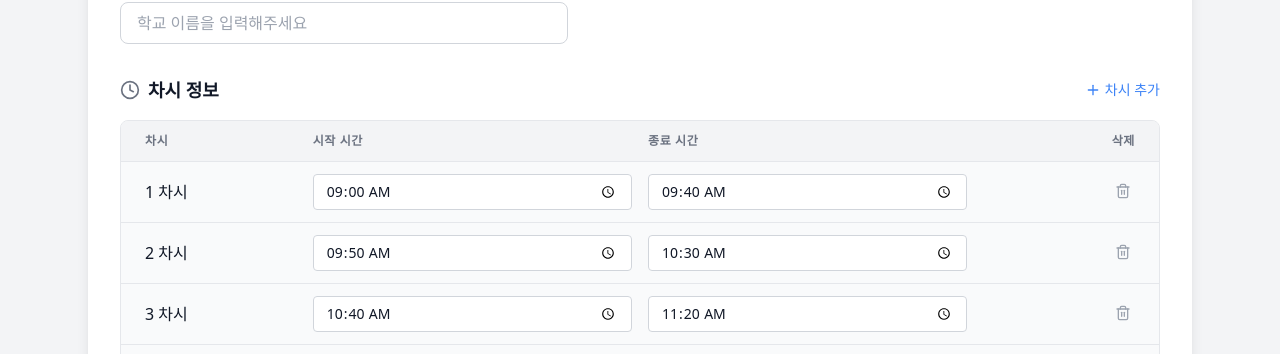
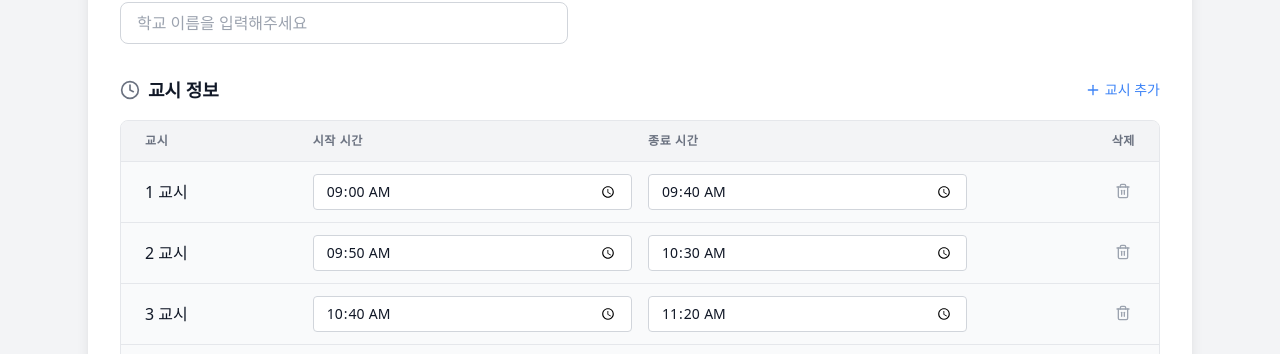
Before and after one commit to ChaozR/school-timetable, a React (Vite) app: page / in a window 1280 px wide. Shown: the part 446-800 px from the top of the page. Built offline with nearby package versions, Linux system fonts and the light colour scheme.

Commit message:
라벨 및 Read Me 정리

```diff
--- a/src/components/Step1_BasicInfo.tsx
+++ b/src/components/Step1_BasicInfo.tsx
@@ -47,20 +47,20 @@ export default function Step1_BasicInfo() {
         <div className="flex items-center justify-between mb-4">
           <h3 className="text-lg font-semibold flex items-center">
             <Clock className="w-5 h-5 mr-2 text-gray-500" />
-            차시 정보
+            교시 정보
           </h3>
           <button
             onClick={handleAddPeriod}
             className="flex items-center text-sm text-primary hover:text-blue-700 font-medium"
           >
             <Plus className="w-4 h-4 mr-1" />
-            차시 추가
+            교시 추가
           </button>
         </div>
 
         <div className="bg-gray-50 rounded-lg border border-gray-200 overflow-hidden">
           <div className="grid grid-cols-12 gap-4 px-6 py-3 bg-gray-100 border-b border-gray-200 text-xs font-semibold text-gray-500 uppercase tracking-wider">
-            <div className="col-span-2">차시</div>
+            <div className="col-span-2">교시</div>
             <div className="col-span-4">시작 시간</div>
             <div className="col-span-4">종료 시간</div>
             <div className="col-span-2 text-right">삭제</div>
@@ -70,7 +70,7 @@ export default function Step1_BasicInfo() {
             {schoolInfo.timeTable.map((period, index) => (
               <div key={index} className="grid grid-cols-12 gap-4 px-6 py-3 items-center hover:bg-white transition-colors">
                 <div className="col-span-2 font-medium text-gray-900">
-                  {period.period} 차시
+                  {period.period} 교시
                 </div>
                 <div className="col-span-4">
                   <input
```
Also changed, not shown: 1 other file (tests, documents, lock files or other folders).
